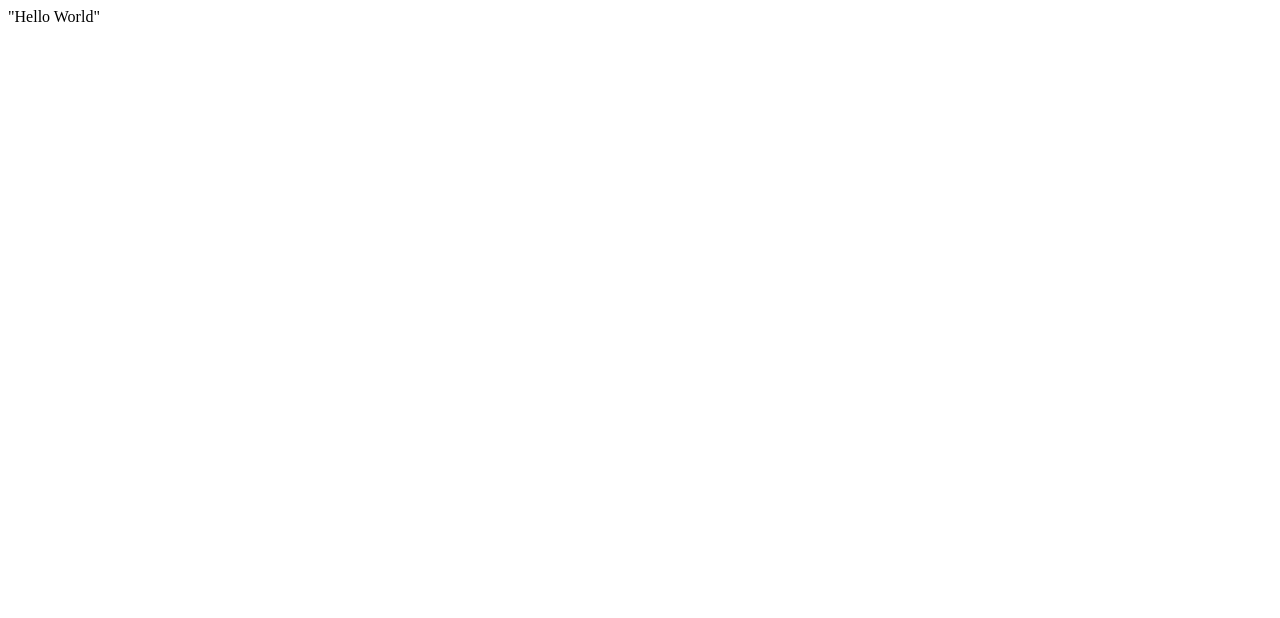
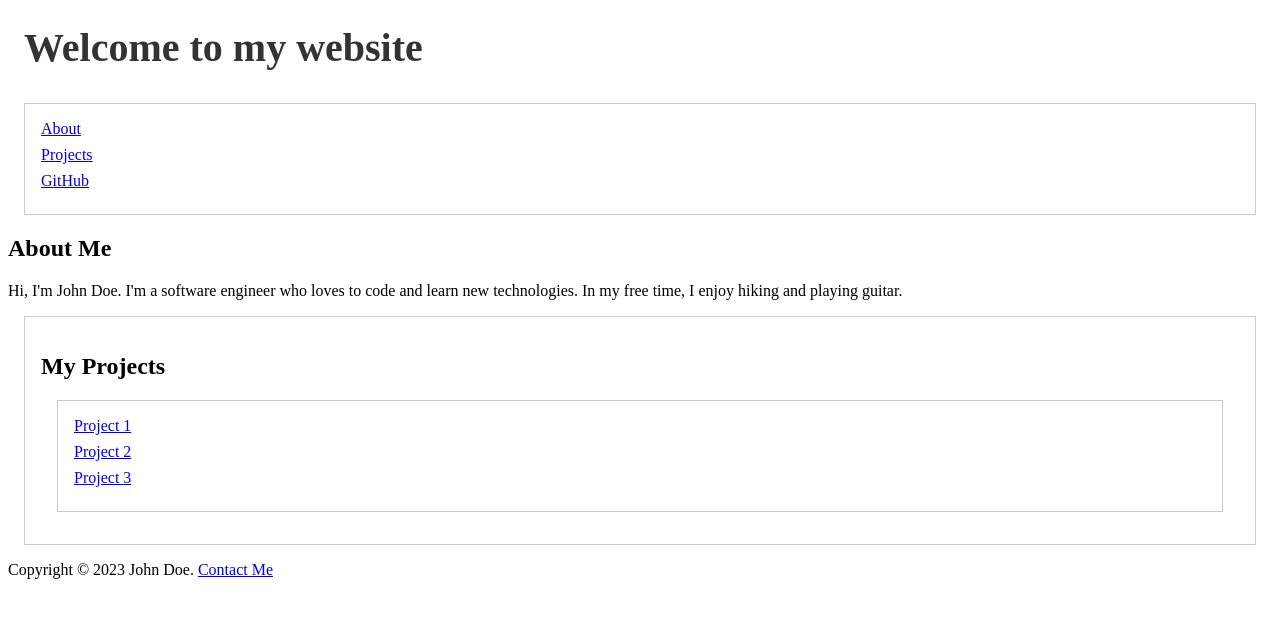
Before and after one commit to johnlu48/johnlu48.github.io, a plain HTML site: page index.html in a window 1280 px wide. Drawn offline with Linux system fonts and the light colour scheme.

Commit message:
new stuff

```diff
--- a/index.html
+++ b/index.html
@@ -1 +1,41 @@
-"Hello World"
+<!DOCTYPE html>
+<html>
+<head>
+  <meta charset="UTF-8">
+  <title>My Personal Website</title>
+  <meta name="description" content="Welcome to my personal website!">
+  <link rel="stylesheet" href="stylesheet.css">
+</head>
+<body>
+  <header>
+    <h1>Welcome to my website</h1>
+    <nav>
+      <ul>
+        <li><a href="#about">About</a></li>
+        <li><a href="#projects">Projects</a></li>
+        <li><a href="https://github.com/myusername">GitHub</a></li>
+      </ul>
+    </nav>
+  </header>
+
+  <div id="about">
+    <h2>About Me</h2>
+    <p>Hi, I'm John Doe. I'm a software engineer who loves to code and learn new technologies.
+    In my free time, I enjoy hiking and playing guitar.</p>
+  </div>
+
+  <div id="projects">
+    <h2>My Projects</h2>
+    <ul>
+      <li><a href="#">Project 1</a></li>
+      <li><a href="#">Project 2</a></li>
+      <li><a href="#">Project 3</a></li>
+    </ul>
+  </div>
+
+  <footer>
+    <p>Copyright © 2023 John Doe.
+    <a href="mailto:john.doe@example.com">Contact Me</a></p>
+  </footer>
+</body>
+</html>
--- a/stylesheet.css
+++ b/stylesheet.css
@@ -1 +1,47 @@
-ECHO is on.
+/* Apply styles to h1 tag */
+h1 {
+  color: #333;
+  font-size: 2.5rem;
+  margin: 0;
+  padding: 1rem;
+}
+
+/* Create a class named "highlight" and apply it to h2 and p elements */
+.highlight {
+  background-color: #f7e6d1;
+  border: 1px solid #e5c6a0;
+  padding: 1rem;
+}
+
+/* Create an id named "projects" and apply it to the second section */
+#projects {
+  background-color: #fff;
+  border: 1px solid #ccc;
+  margin: 1rem;
+  padding: 1rem;
+}
+
+/* Change the color of links when hovered over */
+a:hover {
+  color: #f7e6d1;
+}
+
+/* Change the box model properties of ul elements */
+ul {
+  background-color: #fff;
+  border: 1px solid #ccc;
+  margin: 1rem;
+  padding: 1rem;
+  list-style-type: none;
+}
+
+/* Change the box model properties of li elements */
+li {
+  margin-bottom: 0.5rem;
+}
+
+/* Include an image */
+img {
+  max-width: 100%;
+  height: auto;
+}
```
